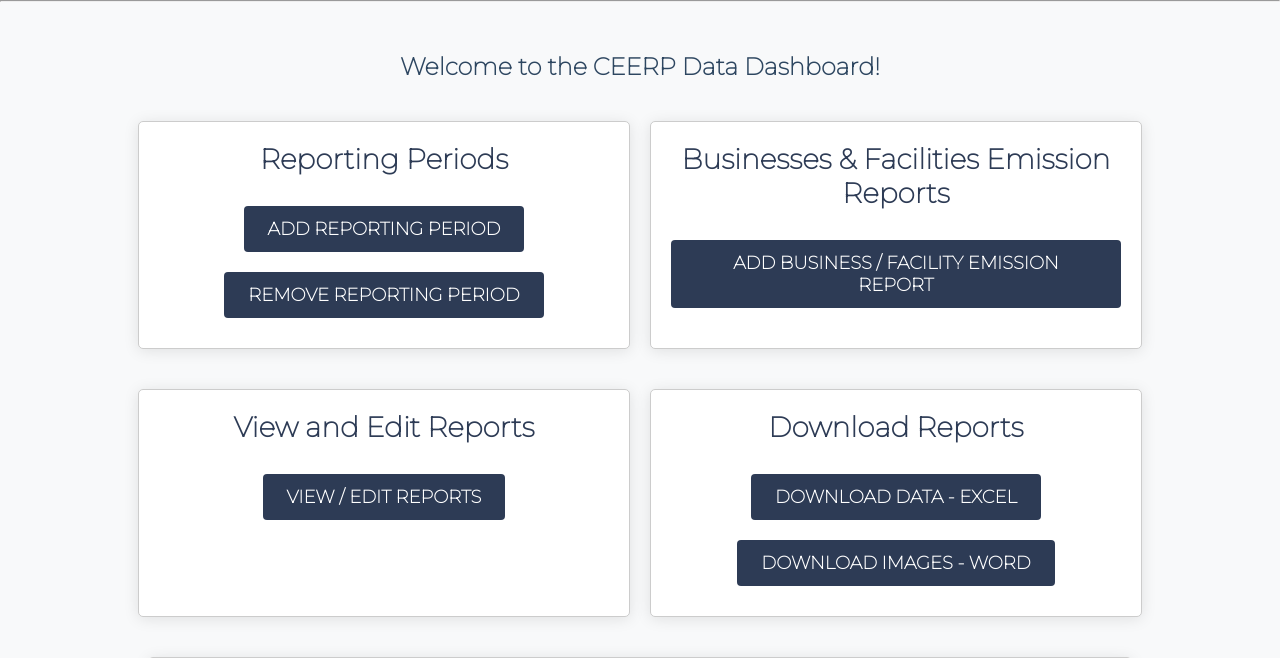
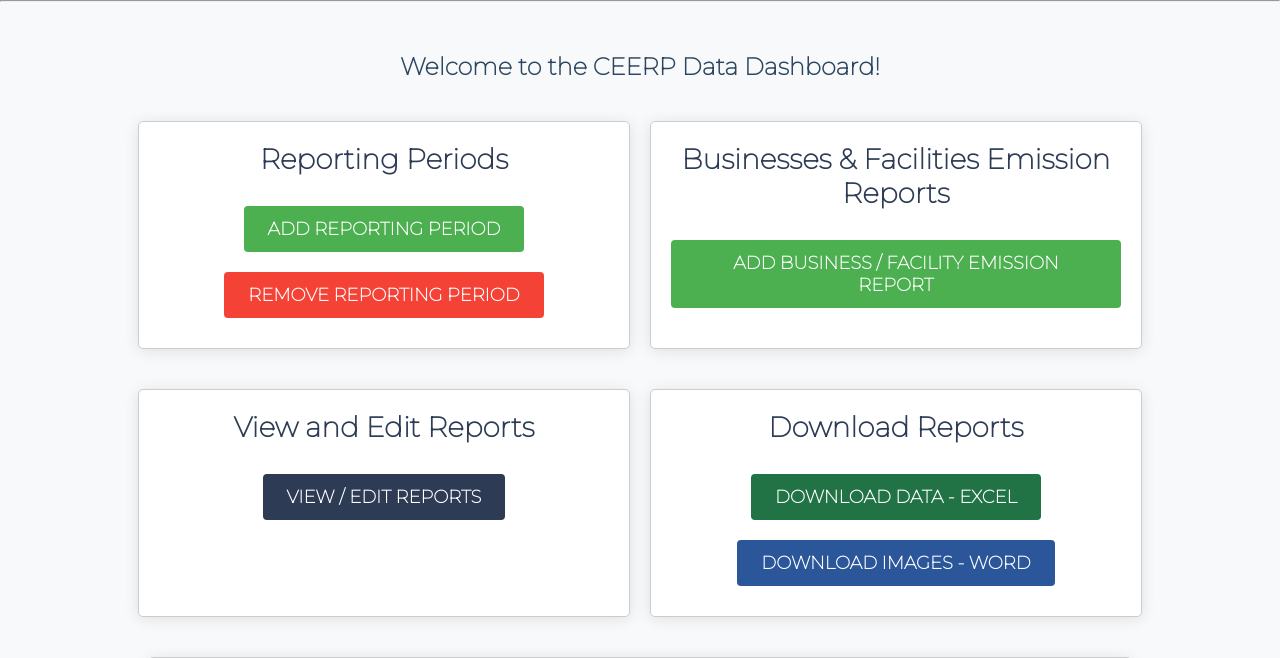
Before and after one commit to lachlandurra/climate_dashboard, a Flask app: page / in a window 1280 px wide; the page is wider, and only the part inside the window is pictured. Shown: the part 53-711 px from the top of that part. Run offline with Flask 3, Linux system fonts and the light colour scheme; data comes from the database, SQL or seed files in the repository.

Commit message:
styling button colours:

```diff
--- a/static/dashboardGraphs.js
+++ b/static/dashboardGraphs.js
@@ -478,7 +478,7 @@ function createCostSavingsGraph(data, containerId, titleText) {
         tooltip.transition()
             .duration(200)
             .style("opacity", .9);
-        tooltip.html("Cost Savings: " + d.cost_savings)
+        tooltip.html("Cost Savings: $" + d.cost_savings)
             .style("left", (event.pageX) + "px")
             .style("top", (event.pageY - 28) + "px");
     })
--- a/static/styles.css
+++ b/static/styles.css
@@ -503,3 +503,29 @@ td:hover .display {
     border-radius: 8px;
     pointer-events: none;
 }
+
+/* Maintain global-btn styling but override with specific colours */
+.global-btn.add-reporting, .global-btn.add-business {
+    background-color: #4CAF50; /* Green indicating 'add' */
+    color: #fff; /* White text for contrast */
+}
+
+.global-btn.remove-reporting {
+    background-color: #f44336; /* Red indicating 'remove' */
+    color: #fff; /* White text for contrast */
+}
+
+.global-btn.download-excel {
+    background-color: #217346; /* A green similar to Excel's logo */
+    color: #fff; /* White text for contrast */
+}
+
+.global-btn.download-word {
+    background-color: #2B579A; /* A blue similar to Word's logo */
+    color: #fff; /* White text for contrast */
+}
+
+/* Add hover effects to maintain usability */
+.global-btn:hover {
+    opacity: 0.8;
+}
--- a/templates/index.html
+++ b/templates/index.html
@@ -9,15 +9,15 @@
 
         <div class="backlog-container">
             <h2>Reporting Periods</h2>
-            <a href="{{ url_for('create_reporting_period') }}" class="global-btn">Add Reporting Period</a>
-            <a href="{{ url_for('remove_reporting_period') }}" class="global-btn">Remove Reporting Period</a>
+            <a href="{{ url_for('create_reporting_period') }}" class="global-btn add-reporting">Add Reporting Period</a>
+            <a href="{{ url_for('remove_reporting_period') }}" class="global-btn remove-reporting">Remove Reporting Period</a>
             <select id="reportingPeriodDropdown" style="display:none;"></select>
         </div>
 
 
         <div class="backlog-container">
             <h2>Businesses & Facilities Emission Reports</h2>
-            <a href="{{ url_for('add_business_report') }}" class="global-btn">Add Business / Facility Emission Report</a>
+            <a href="{{ url_for('add_business_report') }}" class="global-btn add-business">Add Business / Facility Emission Report</a>
         </div>
     </div>
     <div class="backlogs">
@@ -28,8 +28,8 @@
 
         <div class="backlog-container">
             <h2>Download Reports</h2>
-            <a href="{{ url_for('download_excel') }}" class="global-btn">Download Data - Excel</a>
-            <a href="#" onclick="downloadImagesAsWord()" class="global-btn">Download Images - Word</a>
+            <a href="{{ url_for('download_excel') }}" class="global-btn download-excel">Download Data - Excel</a>
+            <a href="#" onclick="downloadImagesAsWord()" class="global-btn download-word">Download Images - Word</a>
         </div>
     </div>
         <!-- Emissions By Period div -->
```
